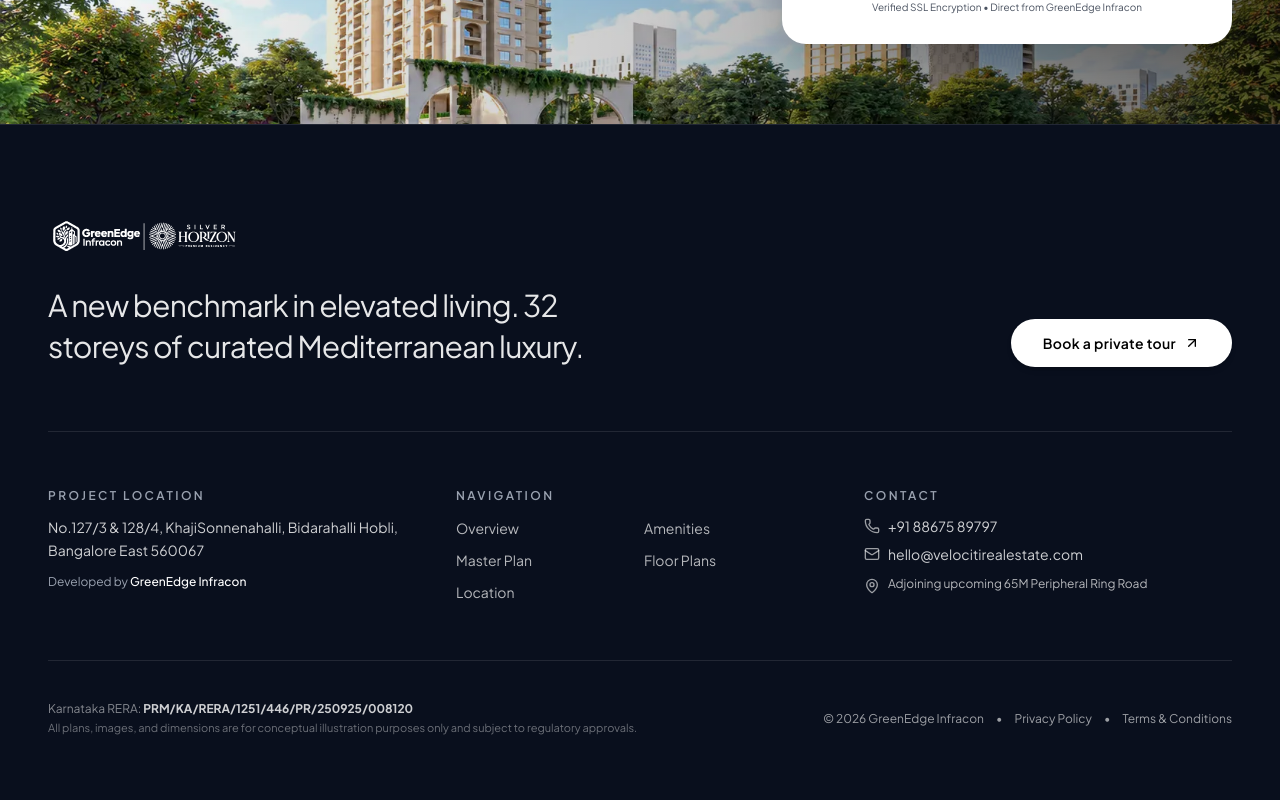
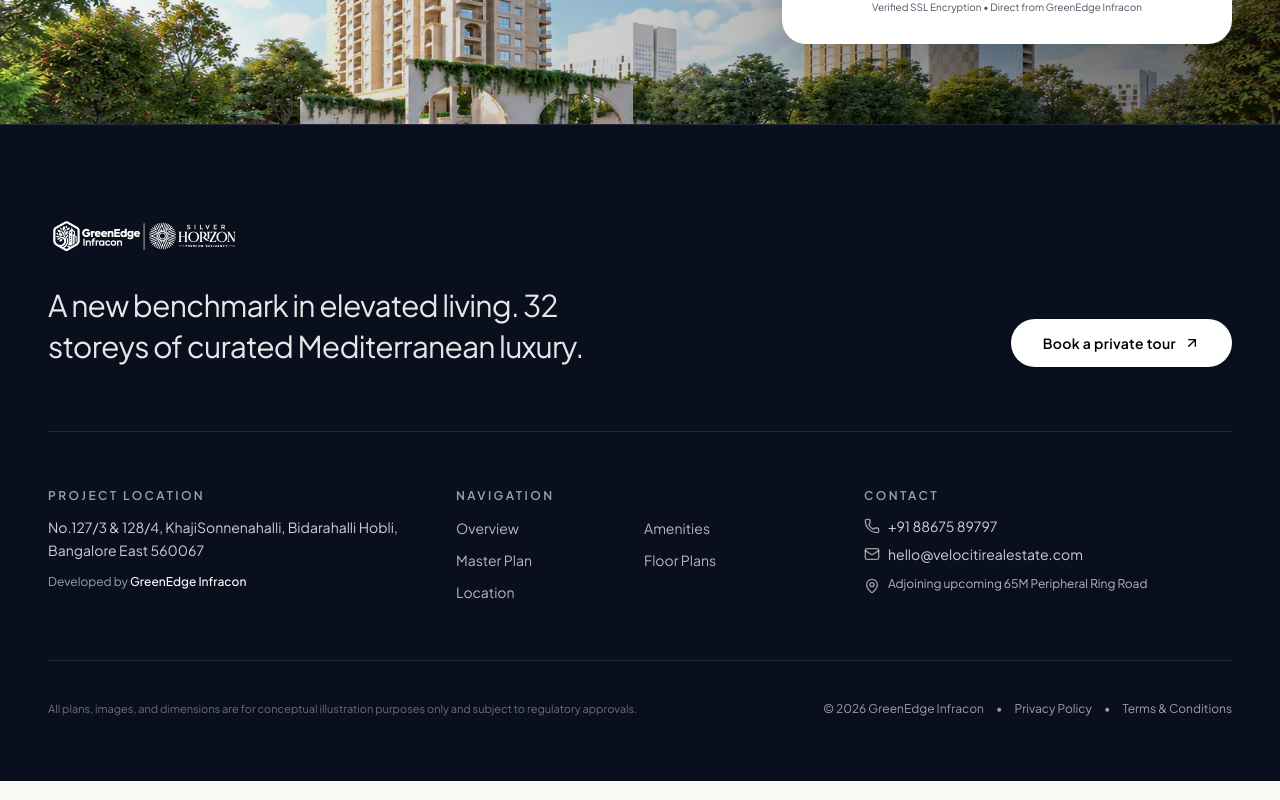
Before and after one commit to WOLFSGIT-24/silver-horizon, a React (Vite) app: page / in a window 1280 px wide. Shown: the part 7536-8336 px from the top of the page. Built offline with nearby package versions, Linux system fonts and the light colour scheme; a web font is replaced by a local one.

Commit message:
rera remove

```diff
--- a/src/components/Footer.tsx
+++ b/src/components/Footer.tsx
@@ -117,10 +117,7 @@ export default function Footer({ onOpenPrivacy, onOpenTerms }: FooterProps = {})
         {/* Bottom Compliance & Legal Row */}
         <div className="pt-8 sm:pt-10 flex flex-col md:flex-row justify-between items-start md:items-center gap-4 text-xs text-white/50">
           <div>
-            <p>
-              Karnataka RERA: <strong className="text-white/80">{projectSnapshot.rera}</strong>
-            </p>
-            <p className="text-[11px] text-white/40 mt-1 max-w-2xl">
+            <p className="text-[11px] text-white/40 max-w-2xl">
               All plans, images, and dimensions are for conceptual illustration purposes only and subject to regulatory approvals.
             </p>
           </div>
--- a/src/components/PrivacyPolicyModal.tsx
+++ b/src/components/PrivacyPolicyModal.tsx
@@ -73,7 +73,6 @@ export default function PrivacyPolicyModal({ isOpen, onClose }: PrivacyPolicyMod
               <li><strong>Address:</strong> {projectSnapshot.address}</li>
               <li><strong>Phone:</strong> {projectSnapshot.phonePrimary} | {projectSnapshot.phoneSecondary}</li>
               <li><strong>Email:</strong> {projectSnapshot.email}</li>
-              <li><strong>RERA:</strong> {projectSnapshot.rera}</li>
             </ul>
           </div>
         </div>
--- a/src/components/TermsModal.tsx
+++ b/src/components/TermsModal.tsx
@@ -70,7 +70,6 @@ export default function TermsModal({ isOpen, onClose }: TermsModalProps) {
               <li><strong>Developer:</strong> GreenEdge Infracon</li>
               <li><strong>Contact:</strong> {projectSnapshot.phonePrimary} / {projectSnapshot.phoneSecondary}</li>
               <li><strong>Email:</strong> {projectSnapshot.email}</li>
-              <li><strong>RERA:</strong> {projectSnapshot.rera}</li>
             </ul>
           </div>
         </div>
--- a/src/data.ts
+++ b/src/data.ts
@@ -22,7 +22,6 @@ export const projectSnapshot = {
   phoneRaw: "8867589797",
   email: "hello@velocitirealestate.com",
   website: "www.greenedgeinfracon.com",
-  rera: "PRM/KA/RERA/1251/446/PR/250925/008120",
   storeyCount: "32 Storey Landmark",
   totalFloors: "G + 32 Floors",
   openSpace: "76% Open Space",
```
